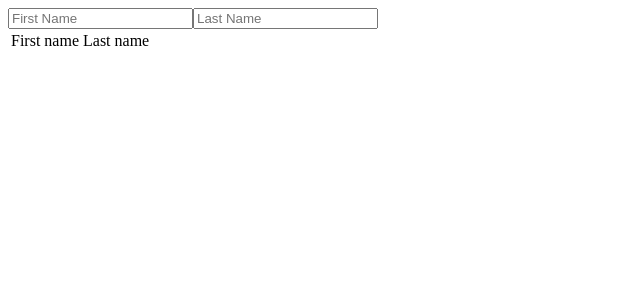
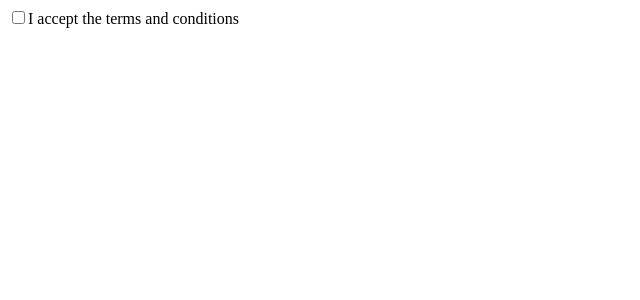
Before and after one commit to profanis/bpb-mastering-angular-reactive-forms, an Angular app: page / in a window 1280 px wide. Shown: the top 300 px of the page, without its empty margins (0-640 px from the left). Built offline with nearby package versions, Linux system fonts and the light colour scheme.

Commit message:
binding with formGroup

```diff
--- a/src/app/app.component.html
+++ b/src/app/app.component.html
@@ -1,31 +1,7 @@
-<form [formGroup]="myForm">
+<div [formGroup]="myForm">
+  <input  type="checkbox"
+          id="termsAndConditions"
+          formControlName="termsAndConditions">
 
-  <input  type="text"
-          placeholder="First Name"
-          formControlName="firstName" />
-
-  <input  type="text"
-          placeholder="Last Name"
-          formControlName="lastName" />
-
-</form>
-
-
-<table>
-  <tr>
-    <td>
-      First name
-    </td>
-    <td>
-      Last name
-    </td>
-  </tr>
-  <tr>
-    <td>
-      {{ myForm.get('firstName').value }}
-    </td>
-    <td>
-      {{ myForm.get('lastName').value }}
-    </td>
-  </tr>
-</table>
+  <label  for="termsAndConditions">I accept the terms and conditions</label>
+</div>
--- a/src/app/app.component.ts
+++ b/src/app/app.component.ts
@@ -1,5 +1,5 @@
 import { Component, OnInit } from '@angular/core'
-import { FormControl, FormGroup } from '@angular/forms'
+import { FormBuilder, FormGroup } from '@angular/forms'
 
 @Component({
   selector: 'app-root',
@@ -9,10 +9,11 @@ import { FormControl, FormGroup } from '@angular/forms'
 export class AppComponent implements OnInit {
   myForm: FormGroup
 
-  ngOnInit(): void {
-    this.myForm = new FormGroup({
-      firstName: new FormControl(),
-      lastName: new FormControl(),
+  constructor(private fb: FormBuilder) {}
+
+  ngOnInit() {
+    this.myForm = this.fb.group({
+      termsAndConditions: this.fb.control(null),
     })
   }
 }
```
Also changed, not shown: 1 other file (tests, documents, lock files or other folders).
